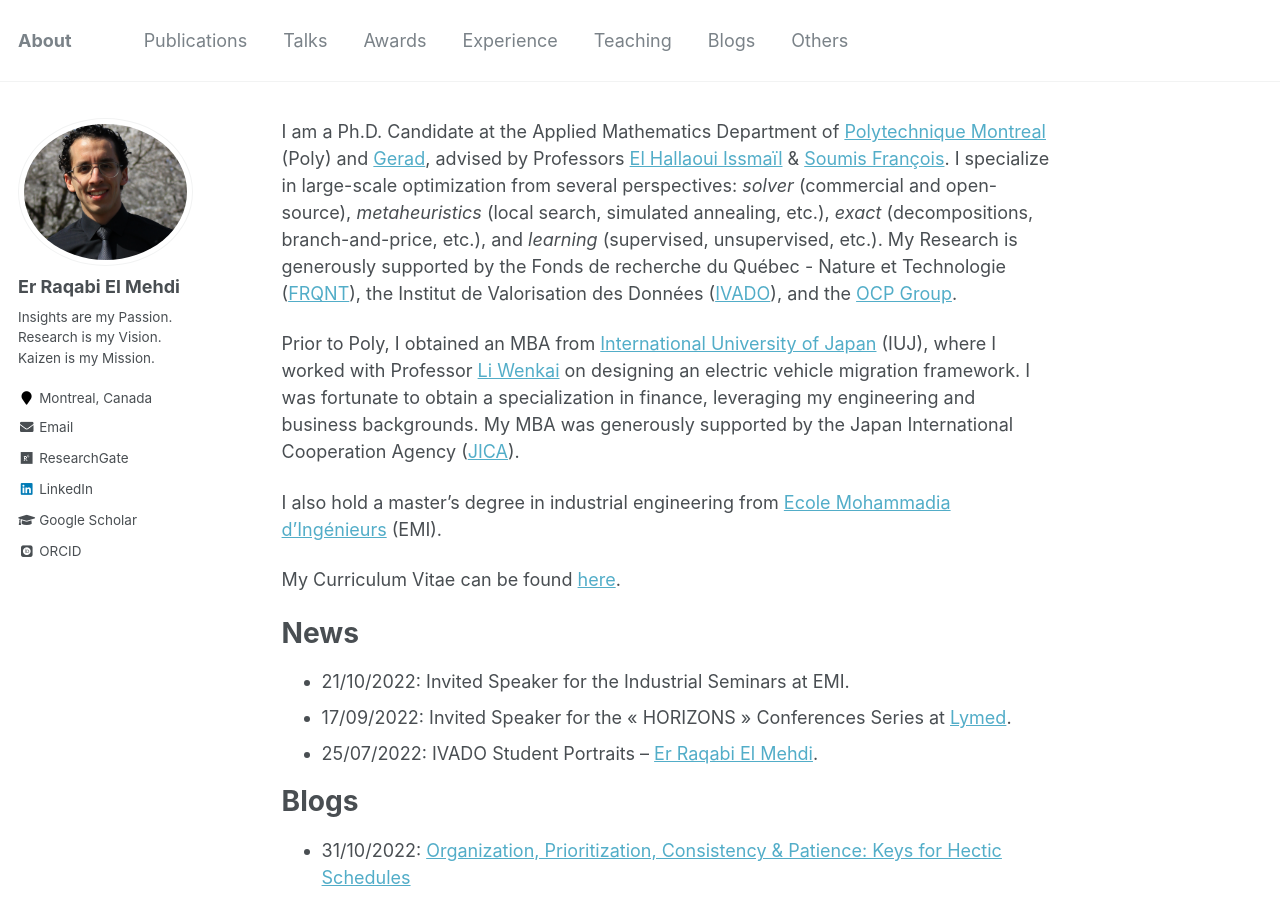
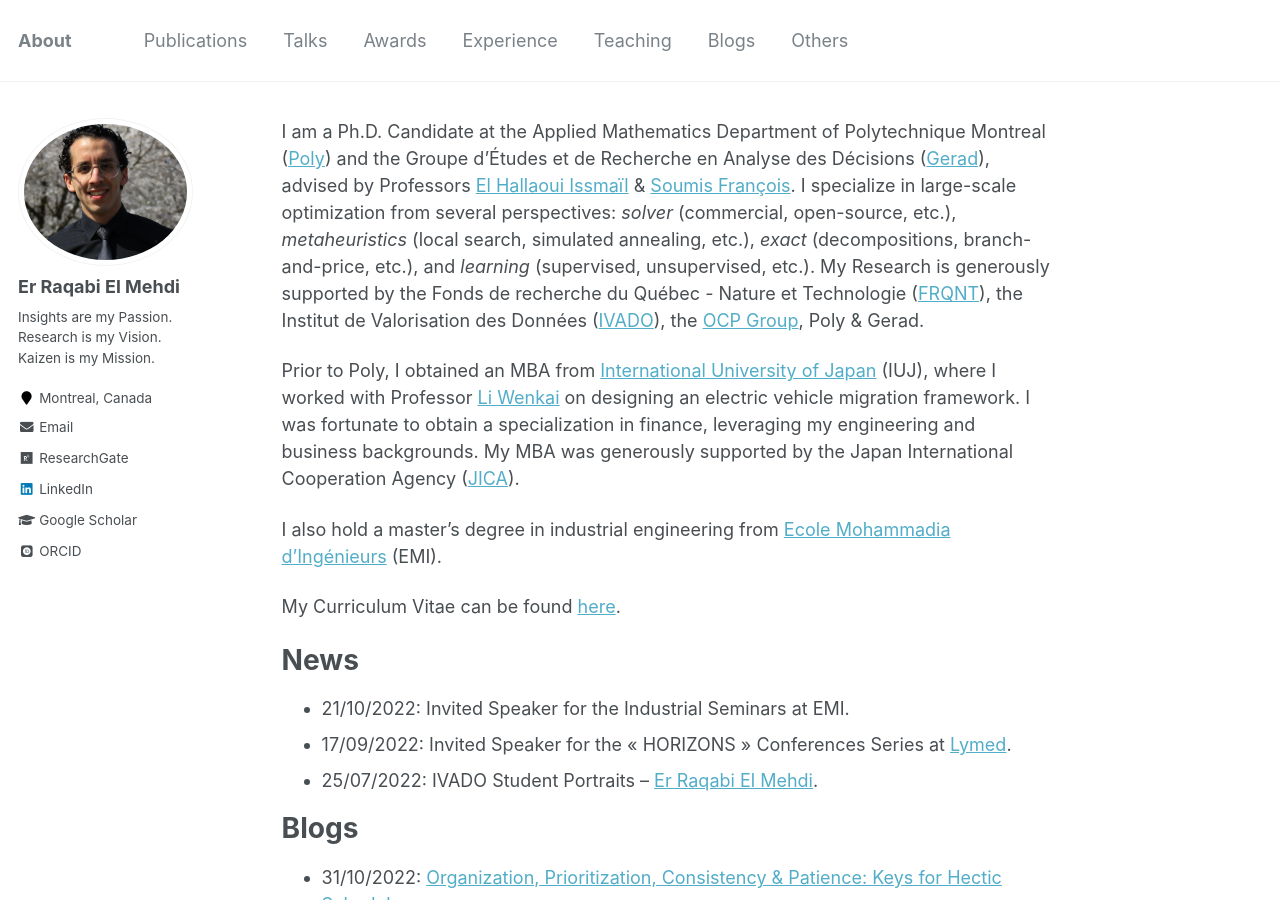
Before and after one commit to RqbMedi/rqbmedi.github.io, a Jekyll site: the page built from _pages/about.md, in a window 1280 px wide and 900 px high. Built offline with Jekyll 4.4.1, drawn with Linux system fonts in a browser that asks for light colours; some web fonts are replaced.

Commit message:
Update about.md

```diff
--- a/_pages/about.md
+++ b/_pages/about.md
@@ -8,7 +8,7 @@ redirect_from:
   - /about.html
 ---
 
-I am a Ph.D. Candidate at the Applied Mathematics Department of [Polytechnique Montreal](https://www.polymtl.ca/) (Poly) and [Gerad](https://www.gerad.ca/en), advised by Professors [El Hallaoui Issmaïl](https://www.polymtl.ca/expertises/el-hallaoui-issmail) & [Soumis François](https://www.polymtl.ca/expertises/soumis-francois). I specialize in large-scale optimization from several perspectives: *solver* (commercial and open-source), *metaheuristics* (local search, simulated annealing, etc.), *exact* (decompositions, branch-and-price, etc.), and *learning* (supervised, unsupervised, etc.). My Research is generously supported by the Fonds de recherche du Québec - Nature et Technologie ([FRQNT](https://frq.gouv.qc.ca/en/)), the Institut de Valorisation des Données ([IVADO](https://ivado.ca/en/)), and the [OCP Group](https://www.ocpgroup.ma/).
+I am a Ph.D. Candidate at the Applied Mathematics Department of Polytechnique Montreal ([Poly](https://www.polymtl.ca/)) and the Groupe d'Études et de Recherche en Analyse des Décisions ([Gerad](https://www.gerad.ca/en)), advised by Professors [El Hallaoui Issmaïl](https://www.polymtl.ca/expertises/el-hallaoui-issmail) & [Soumis François](https://www.polymtl.ca/expertises/soumis-francois). I specialize in large-scale optimization from several perspectives: *solver* (commercial, open-source, etc.), *metaheuristics* (local search, simulated annealing, etc.), *exact* (decompositions, branch-and-price, etc.), and *learning* (supervised, unsupervised, etc.). My Research is generously supported by the Fonds de recherche du Québec - Nature et Technologie ([FRQNT](https://frq.gouv.qc.ca/en/)), the Institut de Valorisation des Données ([IVADO](https://ivado.ca/en/)), the [OCP Group](https://www.ocpgroup.ma/), Poly & Gerad.
 
 Prior to Poly, I obtained an MBA from [International University of Japan](https://www.iuj.ac.jp/) (IUJ), where I worked with Professor [Li Wenkai](http://rmap.iuj.ac.jp/profile/en.1d04074599d978f5.html) on designing an electric vehicle migration framework. I was fortunate to obtain a specialization in finance, leveraging my engineering and business backgrounds. My MBA was generously supported by the Japan International Cooperation Agency ([JICA](https://www.jica.go.jp/english/)).
 
```
